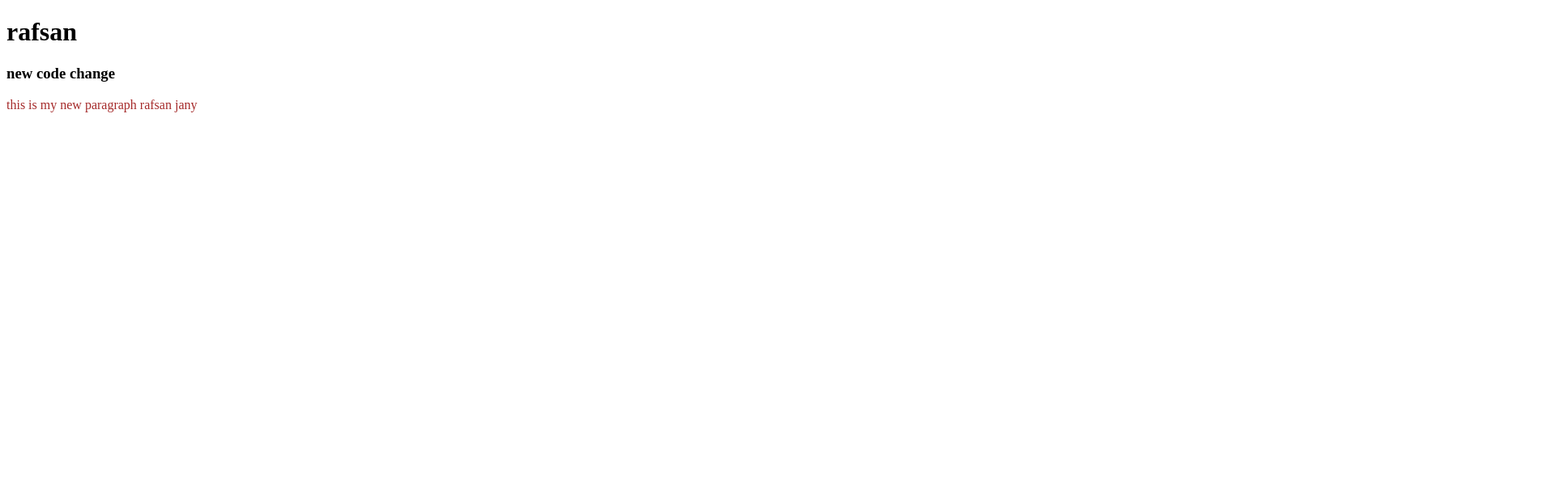
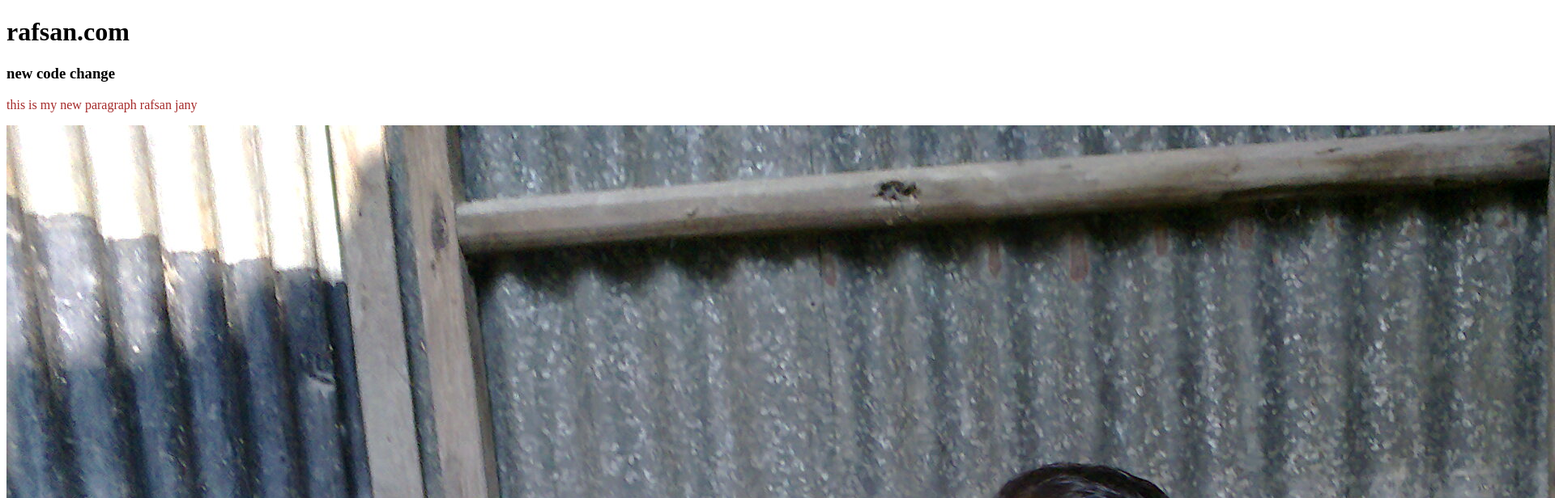
Before and after one commit to AliAkbarJany/my-first-repo, a plain HTML site: page index.html in a window 1280 px wide. Shown: the top 616 px of the page at 81% size, 1920 px wide, since content can reach past the window. Drawn offline with Linux system fonts and the light colour scheme.

Commit message:
image added

```diff
--- a/index.html
+++ b/index.html
@@ -8,8 +8,10 @@
     <link rel="stylesheet" href="style.css">
 </head>
 <body>
-    <h1>rafsan</h1>
+    <h1>rafsan.com</h1>
     <h3>new code change</h3>
     <p>this is my new paragraph rafsan jany</p>
+    <img src="nur.jpg" alt="">
+    <img src="Pic.jpg" alt="">
 </body>
 </html>
```
Also changed, not shown: nur.jpg (added), pic.jpg (added).
